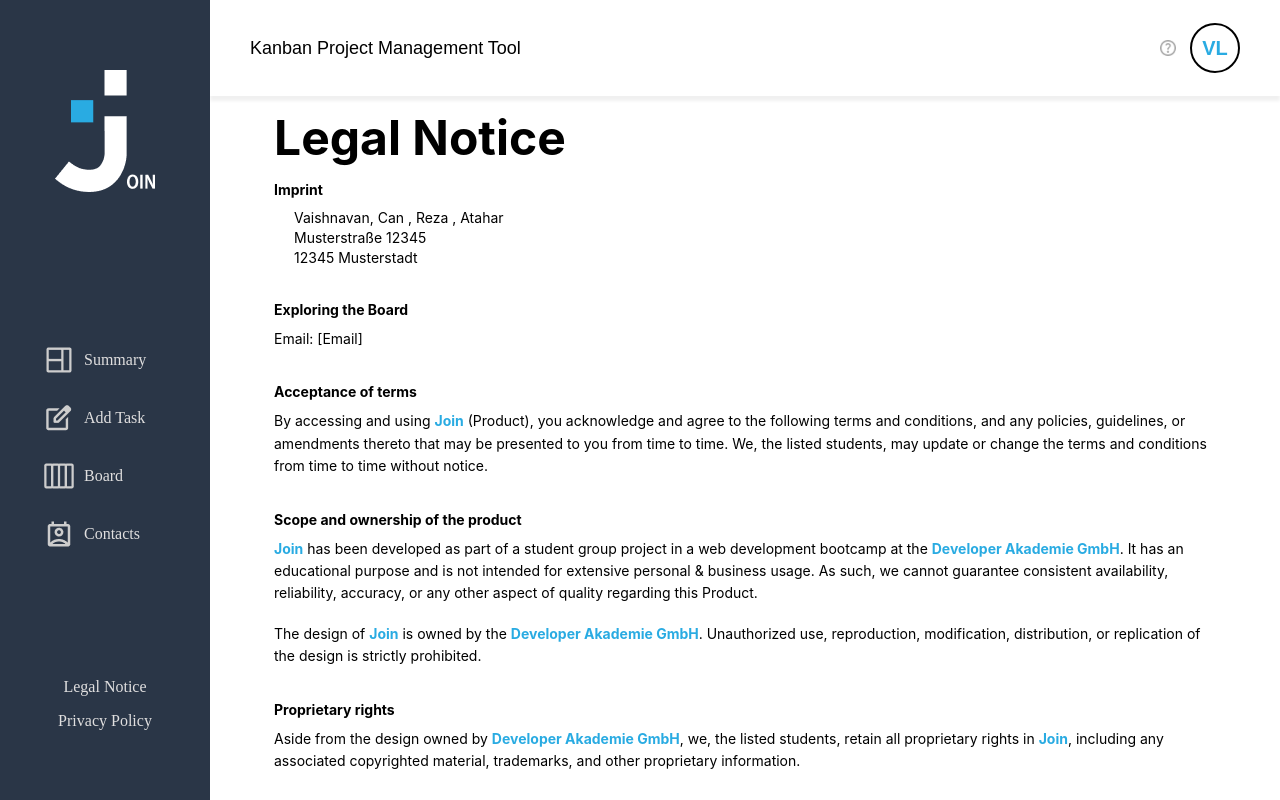
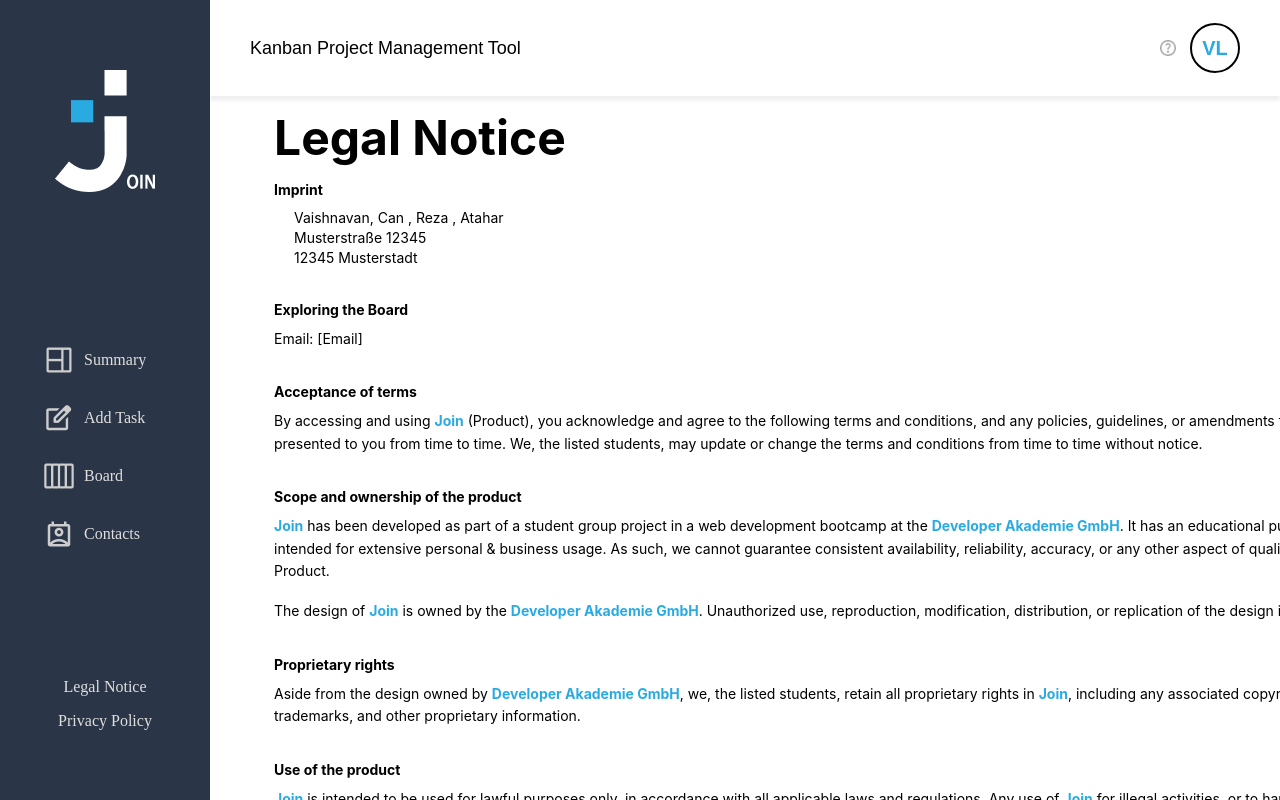
Before and after one commit to c44n/join, an Angular app: page /legal-notice in a window 1280 px wide. Built offline with nearby package versions, Linux system fonts and the light colour scheme; a web font is replaced by a local one.

Commit message:
content max width added

```diff
--- a/src/app/components/legal-notice-components/legal-notice-components.scss
+++ b/src/app/components/legal-notice-components/legal-notice-components.scss
@@ -9,6 +9,7 @@
   bottom: 0;
   overflow: hidden;
   pointer-events: none;
+  background-color: white;
 }
 
 .legal-notice-container {
@@ -19,10 +20,11 @@
   bottom: 0;
   overflow-y: auto;
   pointer-events: all;
-  background-color: #fff;
   color: #000;
   font-family: 'Inter', sans-serif;
   padding: 64px 64px 120px 64px;
+  width: 1440px;
+  max-width: 100%;
 
   scrollbar-width: none;
   -ms-overflow-style: none;
--- a/src/app/components/privacy-policy-components/privacy-policy-components.scss
+++ b/src/app/components/privacy-policy-components/privacy-policy-components.scss
@@ -9,6 +9,7 @@
   bottom: 0;
   overflow: hidden;
   pointer-events: none;
+  background-color: white;
 }
 
 .privacy-policy {
@@ -25,6 +26,8 @@
   background-color: white;
   font-family: 'Inter', sans-serif;
   padding: 64px 64px 120px 64px;
+  max-width: 100%;
+  width: 1440px;
 
   scrollbar-width: none;
   -ms-overflow-style: none;
```
